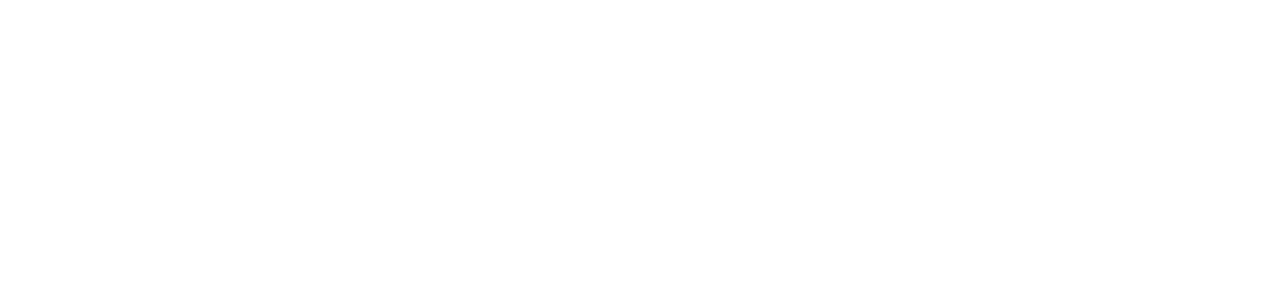
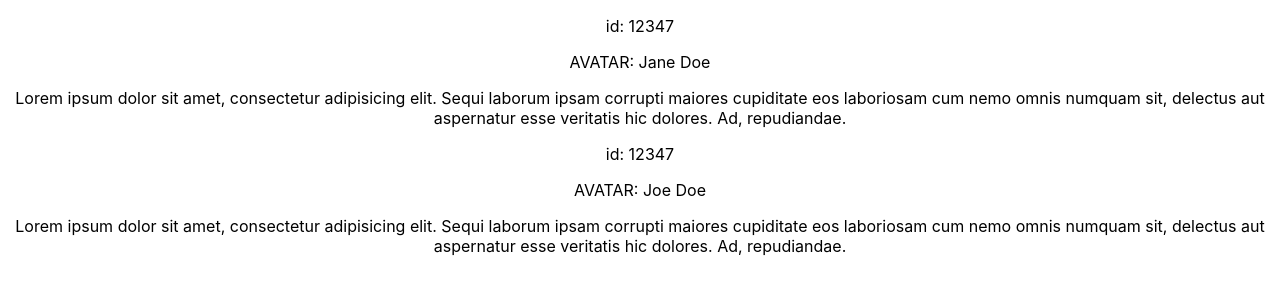
Before and after one commit to dci-ber-fbw21/spa-lifecycle, a React (Create React App) app: page / in a window 1280 px wide. Shown: the top 300 px of the page. Built offline with nearby package versions, Linux system fonts and the light colour scheme.

Commit message:
Prent child communication

```diff
--- a/src/App.js
+++ b/src/App.js
@@ -1,13 +1,15 @@
 import React, { Component } from 'react';
 import './App.css';
 import Life from './components/Life';
+import Card from './components/Card';
 
 class App extends Component {
   constructor(props) {
     super(props);
 
     this.state = {
-      isDisplayed: true
+      // Toggle this to true to check the Life example
+      isDisplayed: false
     }
   }
 
@@ -23,6 +25,22 @@ class App extends Component {
   render() {
     return (
       <div className="App">
+        <Card
+          cardName="Jane Doe"
+          onAvatarClick={
+            (messageFromChild) => {
+              // We finally get the message sent from Avatar and passed through Card
+              console.log(messageFromChild);
+            }
+          } />
+
+        <Card cardName="Joe Doe" onAvatarClick={
+          (messageFromChild) => {
+            // We finally get the message sent from Avatar and passed through Card
+            console.log(messageFromChild);
+          }
+        } />
+
         {
           this.state.isDisplayed ?
             <Life /> :
--- /dev/null
+++ b/src/components/Avatar.js
@@ -0,0 +1,22 @@
+import React, { Component } from 'react'
+
+export default class Avatar extends Component {
+    constructor(props) {
+        super(props)
+
+        this.handleClick = this.handleClick.bind(this);
+    }
+
+    handleClick() {
+        // Calling the function that we receive as prop from the Card component
+        this.props.onChangeName(`hello from ${this.props.userName}`);
+    }
+
+    render() {
+        return (
+            <div onClick={this.handleClick}>
+                AVATAR: {this.props.userName}
+            </div>
+        )
+    }
+}
--- /dev/null
+++ b/src/components/Card.js
@@ -0,0 +1,27 @@
+import React, { Component } from 'react'
+import Avatar from './Avatar';
+
+export default class Card extends Component {
+    constructor(props) {
+        super(props)
+        // We need to bind because we are using this inside the onChangeNameHandler function
+        this.onChangeNameHandler = this.onChangeNameHandler.bind(this);
+    }
+
+    onChangeNameHandler(valueFromAvatar) {
+        // Calling the function that we receive as prop from the App component
+        this.props.onAvatarClick(valueFromAvatar);
+    }
+
+    render() {
+        return (
+            <div className="card">
+                <p>id: 12347</p>
+                <Avatar
+                    onChangeName={this.onChangeNameHandler}
+                    userName={this.props.cardName} />
+                <p>Lorem ipsum dolor sit amet, consectetur adipisicing elit. Sequi laborum ipsam corrupti maiores cupiditate eos laboriosam cum nemo omnis numquam sit, delectus aut aspernatur esse veritatis hic dolores. Ad, repudiandae.</p>
+            </div>
+        )
+    }
+}
```
